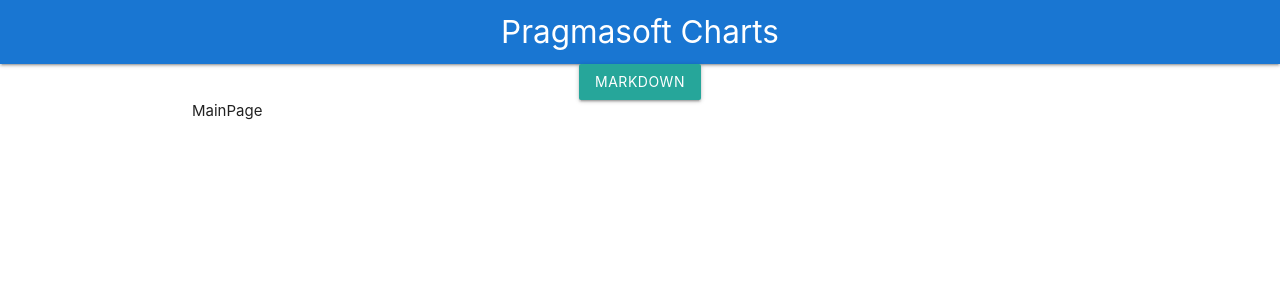
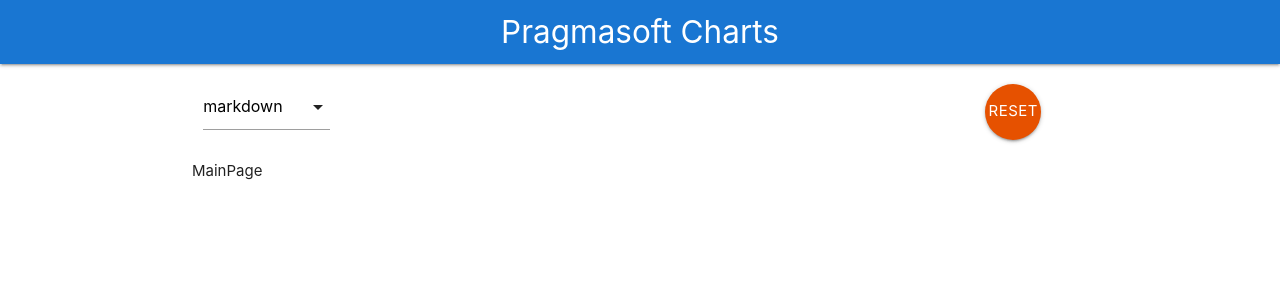
Before and after one commit to 666Xhot666/pragmasoft-charts, a React (Create React App) app: page / in a window 1280 px wide. Shown: the top 300 px of the page. Built offline with nearby package versions, Linux system fonts and the light colour scheme; no server answers.

Commit message:
fix: SwitchBar component [add  reset button, changed dropdown menu ]

```diff
--- a/src/components/SwitchBar.component.tsx
+++ b/src/components/SwitchBar.component.tsx
@@ -1,61 +1,34 @@
-import React, { useEffect, useState, MouseEvent, useCallback } from 'react'
+import React from 'react'
 import M from 'materialize-css'
 
-export const SwitchBarComponent = () => {
-  const [groupParam, setGroupParam] = useState('markdown') //markdown || revenues || margin
+import { PropsSwitchBar } from '../types'
 
+export const SwitchBarComponent: React.FC<PropsSwitchBar> = (params) => {
+  const { resetHandler, dropdownPropertyHandler } = params
+
+  //markdown || revenues || margin
   document.addEventListener('DOMContentLoaded', () => {
-    const elems = document.querySelectorAll('.dropdown-trigger')
-    const instances = M.Dropdown.init(elems, {
-      hover: true,
-      coverTrigger: false,
-      onCloseStart: propHandler,
-    })
+    M.FormSelect.init(document.querySelectorAll('select'))
   })
 
-  const propHandler = useCallback(() => {
-    setGroupParam((prev) => {
-      console.log(`Worked future callback ${prev}`)
-      return prev
-    })
-  }, [])
-
-  //markdown || revenues || margin
   return (
-    <div className='switch-bar center-align'>
-      <input
-        className='dropdown-trigger btn pulse'
-        data-target='dropdown1'
-        type='button'
-        value={groupParam}
-      />
-
-      <ul id='dropdown1' className='dropdown-content'>
-        <li>
-          <input
-            type='button'
-            value='markdown'
-            onClick={() => setGroupParam('markdown')}
-            className='btn-large blue darken-3'
-          />
-        </li>
-        <li>
-          <input
-            type='button'
-            value='revenues'
-            onClick={() => setGroupParam('revenues')}
-            className='btn-large blue darken-3'
-          />
-        </li>
-        <li>
-          <input
-            type='button'
-            value='margin'
-            onClick={() => setGroupParam('margin')}
-            className='btn-large blue darken-3'
-          />
-        </li>
-      </ul>
+    <div className='switch-bar center-align row'>
+      <div className='select col s12 m6 l2'>
+        <select id='parameters' onChange={dropdownPropertyHandler}>
+          <option value='markdown'>markdown</option>
+          <option value='revenues'>revenues</option>
+          <option value='margin'> margin</option>
+        </select>
+        <label htmlFor='parameters'>Parameter Select</label>
+      </div>
+      <div className='button col s12 m6 l2 offset-l8'>
+        <button
+          className='btn-large btn-floating orange darken-4'
+          onClick={resetHandler}
+        >
+          Reset all
+        </button>
+      </div>
     </div>
   )
 }
--- a/src/index.css
+++ b/src/index.css
@@ -14,11 +14,6 @@
     monospace;
 }
 
-#dropdown1 {
-  width: 150px !important;
+.switch-bar {
+  margin-top: 20px;
 }
-
-#dropdown1 input {
-  width: 100%;
-  margin-top: 5px;
-}
--- a/src/pages/main.page.tsx
+++ b/src/pages/main.page.tsx
@@ -1,18 +1,32 @@
-import React, { useState } from 'react'
+import React, { useState, ChangeEvent } from 'react'
 
 import { SwitchBarComponent } from '../components'
 
 import { PropMainPage } from '../types'
 
-export const MainPage: React.FC<PropMainPage> = ({
-  ndx,
-}: PropMainPage): JSX.Element => {
+export const MainPage: React.FC<PropMainPage> = (ndx): JSX.Element => {
   const [groupParam, setGroupParam] = useState('markdown') //markdown || revenues || margin
+
+  const dropdownPropertyHandler = (e: ChangeEvent<HTMLSelectElement>): void => {
+    const value = e.currentTarget.value
+    if (groupParam !== value) {
+      setGroupParam((prev): string => {
+        console.log(`Worked future callback ${value}`)
+        return value
+      })
+    }
+  }
+  const resetHandler = () => {
+    console.log('reset')
+  }
 
   return (
     <div className='main-page'>
       <div className='container'>
-        <SwitchBarComponent />
+        <SwitchBarComponent
+          resetHandler={resetHandler}
+          dropdownPropertyHandler={dropdownPropertyHandler}
+        />
         MainPage
       </div>
     </div>
--- a/src/types/index.tsx
+++ b/src/types/index.tsx
@@ -1,4 +1,5 @@
 import { Crossfilter } from 'crossfilter2'
+import { ChangeEvent } from 'react'
 
 export type NdxState = Crossfilter<Filtered>
 
@@ -23,3 +24,8 @@
   revenues: string
   date: { year_ref: string; week_ref: string }
 }
+
+export type PropsSwitchBar = {
+  resetHandler: () => void
+  dropdownPropertyHandler: (e: ChangeEvent<HTMLSelectElement>) => void
+}
```
